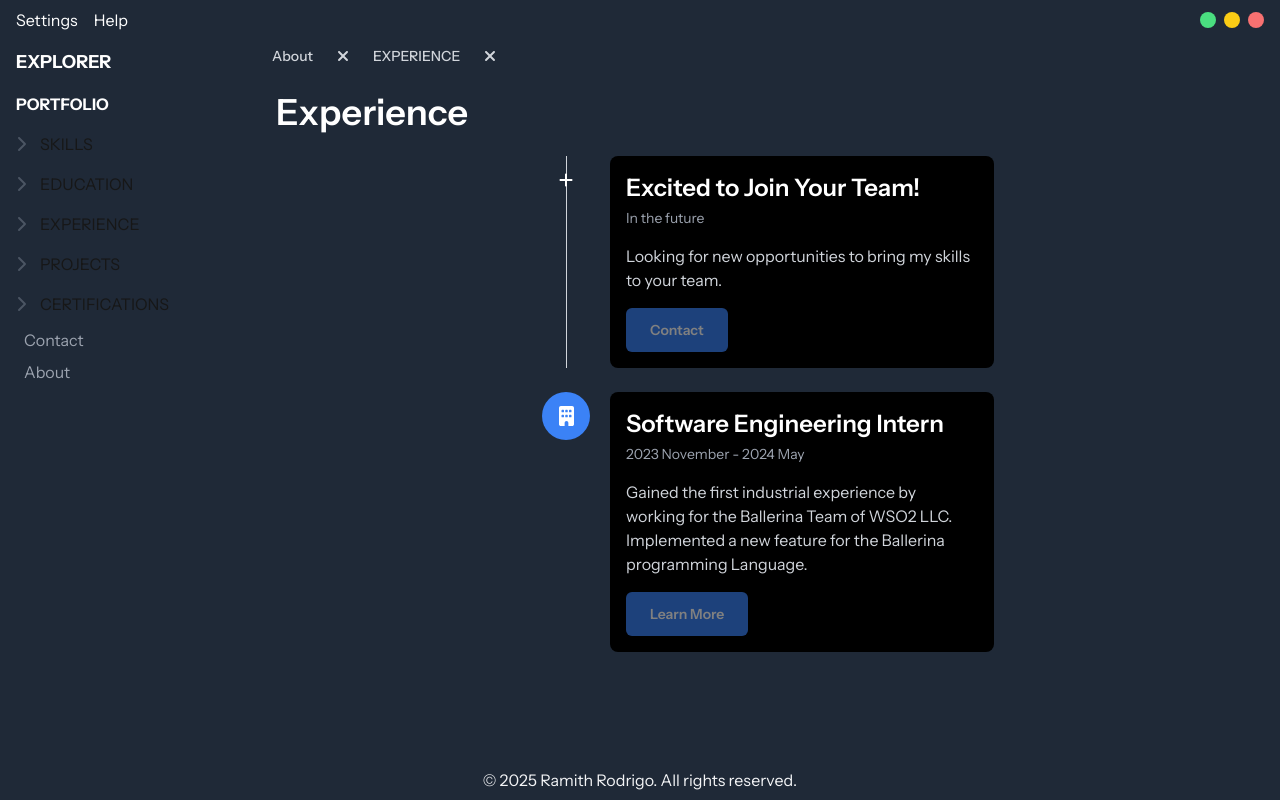
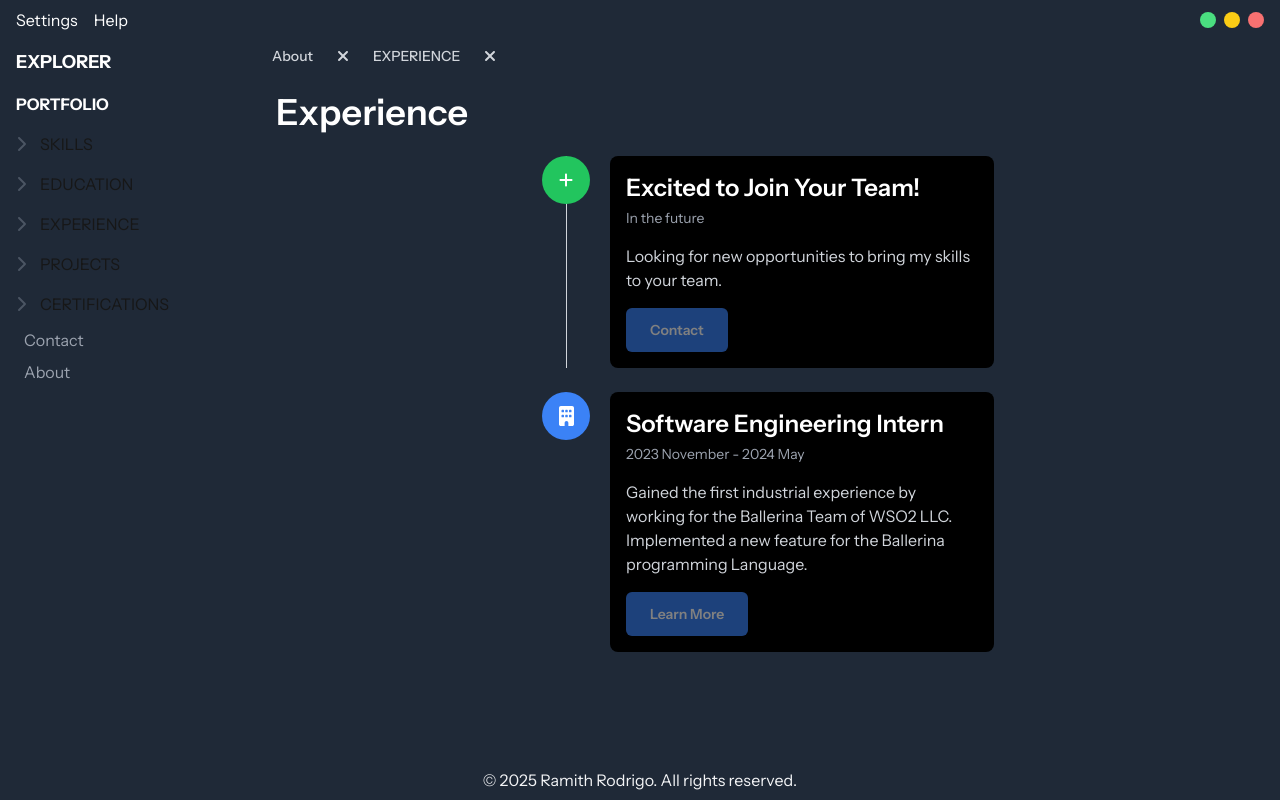
Before and after one commit to Ramith-D-Rodrigo/Portfolio, a Next.js app in the folder static-version/: page /experience in a window 1280 px wide. Built offline with nearby package versions, Linux system fonts and the light colour scheme.

Commit message:
Fix color and tab closing issue

```diff
--- a/static-version/src/app/components/Events.tsx
+++ b/static-version/src/app/components/Events.tsx
@@ -14,6 +14,12 @@ export interface EventInterface {
 }
 
 const EventGrid = ({ events }: { events: EventInterface[] }) => {
+    const colorVariants : any = {
+        green: 'bg-green-500',
+        red: 'bg-red-500',
+        blue: 'bg-blue-500',
+    }
+
     return (
         <div className="relative flex flex-col items-center gap-6">
             {events.map((event, idx) => (
@@ -22,7 +28,7 @@ const EventGrid = ({ events }: { events: EventInterface[] }) => {
                         <div className="absolute top-0 left-6 h-full w-px bg-gray-300 z-0"></div>
                     )}
 
-                    <div className={`relative z-10 flex-shrink-0 w-12 h-12 flex items-center justify-center bg-${event.iconBgColor}-500 text-white rounded-full`}>
+                    <div className={`relative z-10 flex-shrink-0 w-12 h-12 flex items-center justify-center ${colorVariants[event.iconBgColor]} text-white rounded-full`}>
                         {event.icon || (
                             <span className="text-xl font-bold">
                                 <FontAwesomeIcon icon={faBuilding} />
--- a/static-version/src/app/components/Notification.tsx
+++ b/static-version/src/app/components/Notification.tsx
@@ -2,6 +2,11 @@ import { useEffect, useState } from "react";
 
 const Notification = ({ message, onClose, color }: { message: string; onClose: () => void, color: string }) => {
     const [show, setShow] = useState(true);
+
+    const colorVariants : any = {
+        green: 'bg-green-500',
+        red: 'bg-red-500',
+    }
 
     useEffect(() => {
         const timer = setTimeout(() => {
@@ -14,7 +19,7 @@ const Notification = ({ message, onClose, color }: { message: string; onClose: (
 
     return (
         <div
-            className={`fixed top-5 right-5 bg-${color}-500 text-white px-4 py-2 rounded-md shadow-lg transition-all duration-500
+            className={`fixed top-5 right-5 ${colorVariants[color]} text-white px-4 py-2 rounded-md shadow-lg transition-all duration-500
                 ${show ? "opacity-100 translate-x-0" : "opacity-0 translate-x-10"}`}
         >
             {message}
--- a/static-version/src/app/components/SkillCard.tsx
+++ b/static-version/src/app/components/SkillCard.tsx
@@ -1,13 +1,11 @@
 
 interface SkillCardProps {
-    idx: number,
     item: any
 }
 
-const SkillCard = ({ idx, item }: SkillCardProps) => {
+const SkillCard = ({ item }: SkillCardProps) => {
     return (
         <div
-            key={idx}
             className="bg-black rounded-lg p-4 hover:scale-105 transition-transform duration-300"
         >
             <div className="flex items-center justify-center mb-3">
--- a/static-version/src/app/components/Tabs.tsx
+++ b/static-version/src/app/components/Tabs.tsx
@@ -19,11 +19,13 @@ const Tabs = () => {
 
     // Derive the current page name
     useEffect(() => {
-        let pageName = tabs.values().find(path => path === pathName);
-        if(pageName){
+        let pageName = Array.from(tabs.entries()).find(([key, value]) => value === pathName)?.[0];
+
+        if (pageName) {
             setCurrentTab(pageName);
             return;
         }
+
 
         const slashSplitArr = pathName.split("/");
         pageName =
@@ -82,19 +84,34 @@ const Tabs = () => {
         setClosedTab(tabName);
     };
 
-    useEffect(()=> {
-        if(closedTab === '') {
+    useEffect(() => {
+        if (closedTab === '') {
             return;
         }
 
-        if(closedTab === currentTab) {
-            router.push(beforePath);
+        if (closedTab === currentTab) {
+            const pageDisplayingDiv = document.querySelector("#pageDisplayer");
+            if (pageDisplayingDiv) {
+                // Start periodic checks for the scroll position
+                const checkScroll = setInterval(() => {
+                    if (pageDisplayingDiv.scrollTop === 0) {
+                        clearInterval(checkScroll); // Stop checking
+                        router.push(beforePath); // Navigate to the new tab
+                    }
+                }, 50); // Check every 50ms
+
+                // Trigger the smooth scroll
+                pageDisplayingDiv.scrollTo({ top: 0, behavior: "smooth" });
+            } else {
+                router.push(beforePath); // Fallback if div is not available
+            }
         }
         setClosedTab('');
     }, [closedTab]);
 
     const switchTab = async (tabName: string) => {
-        if(tabName === currentTab) {
+        console.log(currentTab);
+        if (tabName === currentTab) {
             return;
         }
         const pageDisplayingDiv = document.querySelector("#pageDisplayer");
--- a/static-version/src/app/experience/page.tsx
+++ b/static-version/src/app/experience/page.tsx
@@ -8,7 +8,7 @@ const events: EventInterface[] = [
         date: "In the future",
         description: "Looking for new opportunities to bring my skills to your team.",
         title: "Excited to Join Your Team!",
-        iconBgColor: "red",
+        iconBgColor: "green",
         nav: "/",
         navContent: "Contact",
         icon: <FontAwesomeIcon icon={faPlus} />,
--- a/static-version/src/app/skills/page.tsx
+++ b/static-version/src/app/skills/page.tsx
@@ -212,7 +212,7 @@ const SkillsPage = () => {
                         {/* Cards for each skill */}
                         <div className="grid grid-cols-1 sm:grid-cols-2 lg:grid-cols-5 gap-6">
                             {category.items.map((item, idx) => (
-                                <SkillCard item={item} idx={idx}/>
+                                <SkillCard item={item} key={idx}/>
                             ))}
                         </div>
                     </div>
```
